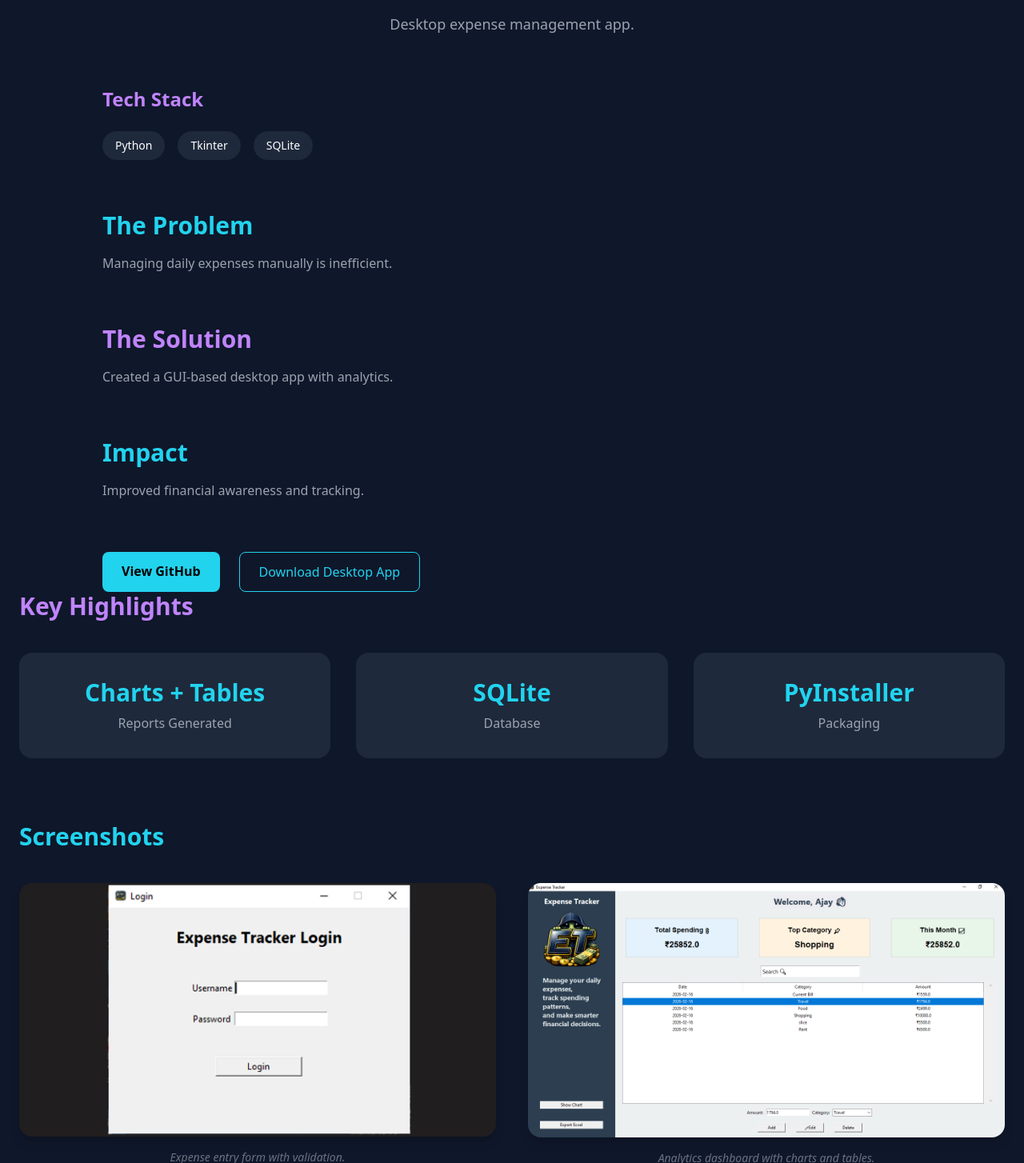
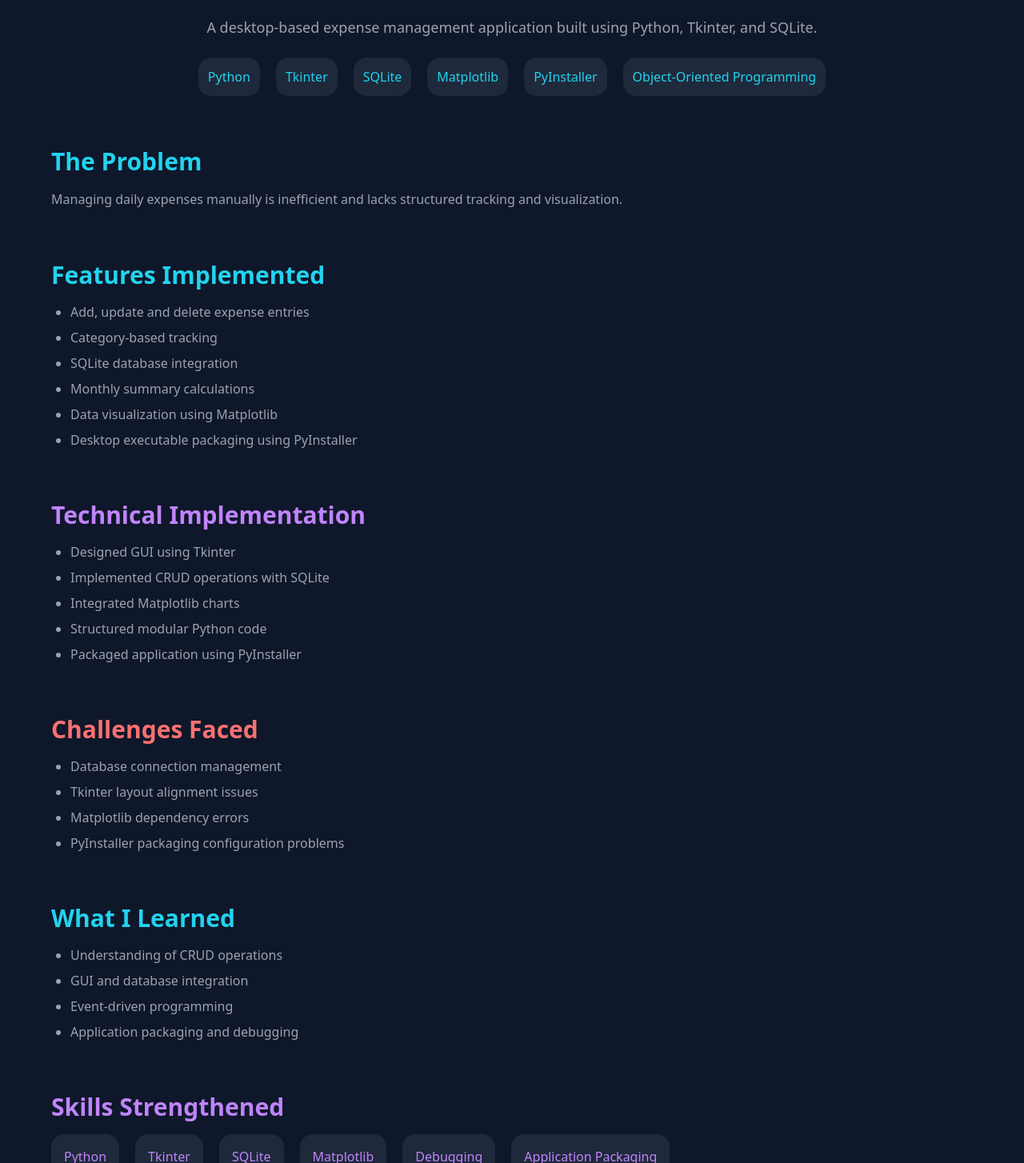
Before and after one commit to Ajay-paka/my-portfolio, a React (Vite) app: page /projects/expense-tracker in a window 1280 px wide. Shown: the part 136-1590 px from the top of the page at 80% size. Built offline with nearby package versions, Linux system fonts and the light colour scheme.

Commit message:
adding case studies

```diff
--- a/src/data/projects.js
+++ b/src/data/projects.js
@@ -5,19 +5,58 @@ export const projects = [
     {
         slug: "fresho-career",
         title: "Fresho Career Job Board",
-        description: "A curated job board platform for freshers.",
-        tech: ["React", "Flask", "PostgreSQL"],
+        description:
+            "A full-stack job board platform built to help freshers find entry-level jobs.",
+        tech: [
+            "React",
+            "React Router",
+            "Tailwind CSS",
+            "Flask",
+            "REST APIs",
+            "PostgreSQL",
+            "Render Deployment",
+            "Git & GitHub"
+        ],
+
         problem:
-            "Freshers struggle to find verified entry-level job opportunities.",
-        solution:
-            "Built a curated platform with filtering, admin dashboard and deployment.",
-        impact:
-            "Improved job discovery experience with structured listing system.",
-        metrics: [
-            { label: "Core Features", value: "6+" },
-            { label: "Pages Built", value: "10+" },
-            { label: "Deployment", value: "Render" }
+            "Freshers struggle to find verified and structured job listings.",
+
+        features: [
+            "Job listing and filtering system",
+            "Admin dashboard to manage jobs",
+            "REST API integration",
+            "Full deployment with PostgreSQL database"
         ],
+
+        implementation: [
+            "Built frontend using React and Tailwind CSS",
+            "Developed backend using Flask REST APIs",
+            "Integrated PostgreSQL database",
+            "Deployed full-stack application on Render"
+        ],
+
+        challenges: [
+            "Handling CORS between frontend and backend",
+            "Managing environment variables securely",
+            "Debugging database connection issues during deployment"
+        ],
+
+        learned: [
+            "Improved full-stack development skills",
+            "Understood API architecture deeply",
+            "Learned real-world deployment process",
+            "Improved debugging and problem-solving ability"
+        ],
+
+        skills: [
+            "React",
+            "Flask",
+            "PostgreSQL",
+            "REST APIs",
+            "Deployment",
+            "State Management"
+        ],
+
         screenshots: [
 
             {
@@ -45,25 +84,75 @@ export const projects = [
                 caption: "Overview of job details page / Job description page."
             }
         ],
+        metrics: [
+            { label: "Core Features Built", value: "8+" },
+            { label: "API Endpoints Created", value: "6+" },
+            { label: "Database Tables", value: "3+" },
+            { label: "Pages Developed", value: "10+" },
+            { label: "Deployment Environment", value: "Full Stack" }
+        ],
+
         github: "https://github.com/Ajay-paka/fresho-career-job-board",
         live: "https://fresho-career-job-board.onrender.com",
     },
+
     {
         slug: "expense-tracker",
         title: "Python Expense Tracker",
-        description: "Desktop expense management app.",
-        tech: ["Python", "Tkinter", "SQLite"],
+        description:
+            "A desktop-based expense management application built using Python, Tkinter, and SQLite.",
+        tech: [
+            "Python",
+            "Tkinter",
+            "SQLite",
+            "Matplotlib",
+            "PyInstaller",
+            "Object-Oriented Programming"
+        ],
+
         problem:
-            "Managing daily expenses manually is inefficient.",
-        solution:
-            "Created a GUI-based desktop app with analytics.",
-        impact:
-            "Improved financial awareness and tracking.",
-        metrics: [
-            { label: "Reports Generated", value: "Charts + Tables" },
-            { label: "Database", value: "SQLite" },
-            { label: "Packaging", value: "PyInstaller" }
+            "Managing daily expenses manually is inefficient and lacks structured tracking and visualization.",
+
+        features: [
+            "Add, update and delete expense entries",
+            "Category-based tracking",
+            "SQLite database integration",
+            "Monthly summary calculations",
+            "Data visualization using Matplotlib",
+            "Desktop executable packaging using PyInstaller"
         ],
+
+        implementation: [
+            "Designed GUI using Tkinter",
+            "Implemented CRUD operations with SQLite",
+            "Integrated Matplotlib charts",
+            "Structured modular Python code",
+            "Packaged application using PyInstaller"
+        ],
+
+        challenges: [
+            "Database connection management",
+            "Tkinter layout alignment issues",
+            "Matplotlib dependency errors",
+            "PyInstaller packaging configuration problems"
+        ],
+
+        learned: [
+            "Understanding of CRUD operations",
+            "GUI and database integration",
+            "Event-driven programming",
+            "Application packaging and debugging"
+        ],
+
+        skills: [
+            "Python",
+            "Tkinter",
+            "SQLite",
+            "Matplotlib",
+            "Debugging",
+            "Application Packaging"
+        ],
+
         screenshots: [
             {
                 image: "/SS/Desktop - 1.png",
@@ -86,6 +175,14 @@ export const projects = [
             }
         ],
 
+        metrics: [
+            { label: "Features Implemented", value: "6+" },
+            { label: "Database Operations", value: "Add / Edit / Delete " },
+            { label: "Visual Reports", value: "Charts + Summary" },
+            { label: "Application Type", value: "Standalone Desktop App" }
+        ],
+
+
         github: "https://github.com/Ajay-paka/expense-tracker-desktop",
         App: "https://github.com/Ajay-paka/expense-tracker-desktop/releases"
     },
--- a/src/pages/CaseStudy.jsx
+++ b/src/pages/CaseStudy.jsx
@@ -26,35 +26,30 @@ function CaseStudy() {
                 ← Back
             </Link>
 
-            <div className="max-w-5xl mx-auto">
+            <div className="max-w-6xl mx-auto">
 
                 {/* HERO */}
                 <div className="mb-16 text-center">
-                    <h1 className="text-5xl font-bold mb-6 text-cyan-400">
+                    <h1 className="text-5xl font-bold mb-7 text-cyan-400">
                         {project.title}
                     </h1>
 
-                    <p className="text-gray-400 text-lg max-w-2xl mx-auto">
+                    <p className="text-gray-400 mb-15 text-lg max-w-1xl mx-auto">
                         {project.description}
                     </p>
-                </div>
 
-                {/* Tech Stack */}
-                <div className="mb-16">
-                    <h2 className="text-2xl font-semibold mb-6 text-purple-400">
-                        Tech Stack
-                    </h2>
-
-                    <div className="flex flex-wrap gap-4">
-                        {project.tech.map((tech, i) => (
+                    <div className="flex flex-wrap justify-center gap-5 mt-6">
+                        {project.tech?.map((tech, i) => (
                             <span
                                 key={i}
-                                className="px-4 py-2 bg-[#1e293b] rounded-full text-sm"
+                                /*className="px-4 py-2 bg-[#1e293b] rounded-full text-sm text-cyan-400"*/
+                                className="bg-[#1e293b] p-3 rounded-2xl text-cyan-400 text-center hover:scale-105 hover:shadow-lg hover:shadow-cyan-400/30 transition duration-300"
                             >
                                 {tech}
                             </span>
                         ))}
                     </div>
+
                 </div>
 
                 {/* Problem */}
@@ -67,28 +62,75 @@ function CaseStudy() {
                     </p>
                 </div>
 
-                {/* Solution */}
+                {/* Features */}
+                <div className="mb-16">
+                    <h2 className="text-3xl font-semibold mb-4 text-cyan-400">
+                        Features Implemented
+                    </h2>
+                    <ul className="list-disc pl-6 text-gray-400 space-y-2">
+                        {project.features?.map((item, i) => (
+                            <li key={i}>{item}</li>
+                        ))}
+                    </ul>
+                </div>
+
+                {/* Technical Implementation */}
                 <div className="mb-16">
                     <h2 className="text-3xl font-semibold mb-4 text-purple-400">
-                        The Solution
+                        Technical Implementation
                     </h2>
-                    <p className="text-gray-400 leading-relaxed">
-                        {project.solution}
-                    </p>
+                    <ul className="list-disc pl-6 text-gray-400 space-y-2">
+                        {project.implementation?.map((item, i) => (
+                            <li key={i}>{item}</li>
+                        ))}
+                    </ul>
                 </div>
 
-                {/* Impact */}
+                {/* Challenges */}
+                <div className="mb-16">
+                    <h2 className="text-3xl font-semibold mb-4 text-red-400">
+                        Challenges Faced
+                    </h2>
+                    <ul className="list-disc pl-6 text-gray-400 space-y-2">
+                        {project.challenges?.map((item, i) => (
+                            <li key={i}>{item}</li>
+                        ))}
+                    </ul>
+                </div>
+
+
+                {/* What I Learned */}
                 <div className="mb-16">
                     <h2 className="text-3xl font-semibold mb-4 text-cyan-400">
-                        Impact
+                        What I Learned
                     </h2>
-                    <p className="text-gray-400 leading-relaxed">
-                        {project.impact}
-                    </p>
+                    <ul className="list-disc pl-6 text-gray-400 space-y-2">
+                        {project.learned?.map((item, i) => (
+                            <li key={i}>{item}</li>
+                        ))}
+                    </ul>
+                </div>
+
+                {/* skills strengthened */}
+                <div className="mt-16">
+                    <h2 className="text-3xl font-semibold mb-4 text-purple-400">
+                        Skills Strengthened
+                    </h2>
+
+                    <div className="flex flex-wrap gap-5">
+                        {project.skills?.map((skill, i) => (
+                            <span
+                                key={i}
+                                className="bg-[#1e293b] p-4 rounded-2xl text-purple-400 text-center hover:scale-105 hover:shadow-lg hover:shadow-[0_0_30px_#22d3ee] hover:shadow-purple-400/40 transition duration-300" >
+
+                                {skill}
+                            </span>
+                        ))}
+                    </div>
                 </div>
 
                 {/* Buttons */}
-                <div className="flex gap-6 mt-10">
+                <div className="flex gap-7 mt-12">
                     {project.github && (
                         <a
                             href={project.github}
@@ -119,30 +161,11 @@ function CaseStudy() {
                     )}
                 </div>
 
-            </div>
-            {/* Metrics */}
-            <div className="mb-20">
-                <h2 className="text-3xl font-semibold mb-10 text-purple-400">
-                    Key Highlights
-                </h2>
 
-                <div className="grid md:grid-cols-3 gap-8">
-                    {project.metrics?.map((item, i) => (
-                        <div
-                            key={i}
-                            className="bg-[#1e293b] p-8 rounded-2xl text-center hover:scale-105 transition"
-                        >
-                            <h3 className="text-3xl font-bold text-cyan-400 mb-2">
-                                {item.value}
-                            </h3>
-                            <p className="text-gray-400">{item.label}</p>
-                        </div>
-                    ))}
-                </div>
-            </div>
+
                 {/* Screenshots */}
                 {project.screenshots && (
-                <div className="mb-20">
+                    <div className=" mt-8 mb-20">
                         <h2 className="text-3xl font-semibold mb-10 text-cyan-400">
                             Screenshots
                         </h2>
@@ -173,6 +196,31 @@ function CaseStudy() {
                     </div>
                 )}
 
+                {/* Metrics */}
+                {project.metrics && (
+                    <div className="mb-20">
+                        <h2 className="text-4xl font-semibold mb-10 text-purple-400">
+                            Project Metrics
+                        </h2>
+
+                        <div className="grid md:grid-cols-4 max-h-3xl gap-5">
+                            {project.metrics.map((item, i) => (
+                                <div
+                                    key={i}
+                                    className="bg-[#1e293b] p-8 rounded-2xl text-center hover:scale-105 hover:shadow-lg hover:shadow-cyan-400/30 transition duration-300"
+                                >
+                                    <h3 className="text-3xl font-bold text-cyan-400 mb-2">
+                                        {item.value}
+                                    </h3>
+                                    <p className="text-gray-400">{item.label}</p>
+                                </div>
+                            ))}
+                        </div>
+                    </div>
+                )}
+            </div>
+
+
         </motion.div>
     );
 }
--- a/src/pages/Home.jsx
+++ b/src/pages/Home.jsx
@@ -138,7 +138,7 @@ function Home() {
                             to="/projects/fresho-career"
                             className="px-4 py-2 bg-cyan-400 text-black rounded-lg text-sm font-semibold"
                         >
-                            View Case Study →
+                            project overview 👁
                         </Link>
                     </div>
 
@@ -154,7 +154,7 @@ function Home() {
                             to="/projects/expense-tracker"
                             className="px-4 py-2 bg-purple-400 text-black rounded-lg text-sm font-semibold"
                         >
-                            View Case Study →
+                            project overview 👁
                         </Link>
                     </div>
 
```
Lines whose indentation alone changed are shown as unchanged.
